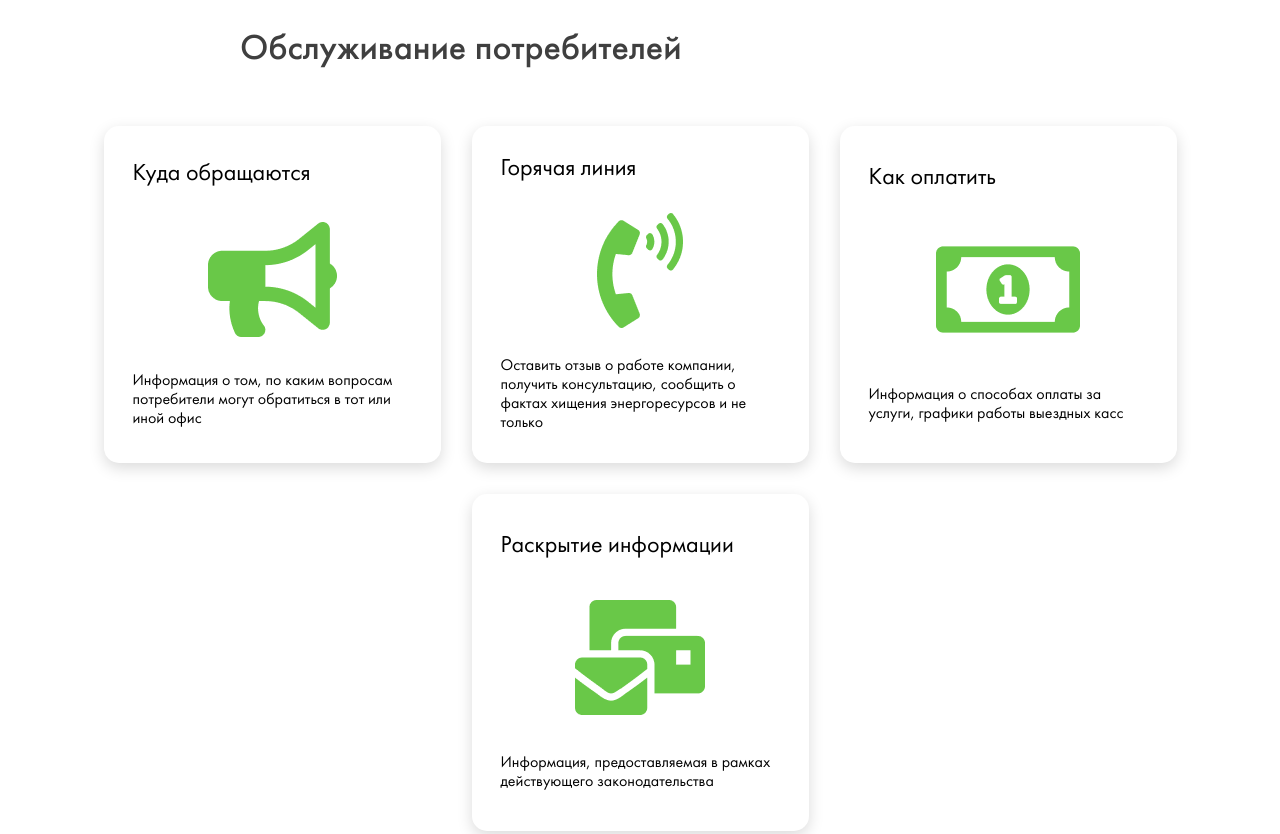
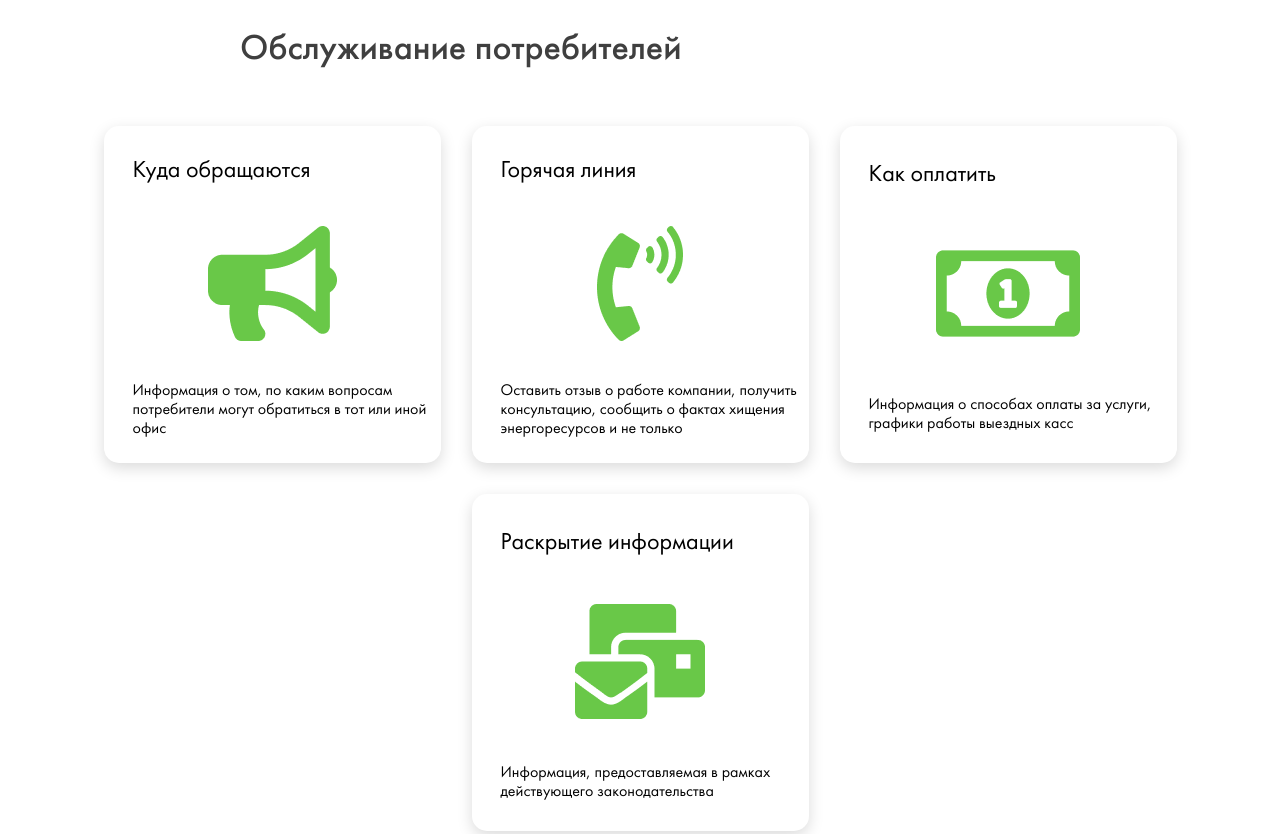
Before and after one commit to machine-del/Practice-1, a plain HTML site: page index.html in a window 1280 px wide. Shown: the part 820-1654 px from the top of the page. Drawn offline with Linux system fonts and the light colour scheme; files whose address does not match are found by name.

Commit message:
feat: edited style css

```diff
--- a/css/style.css
+++ b/css/style.css
@@ -227,12 +227,12 @@
     justify-content: center;
   }
 
-  .service__card--subtitle,
   .service__card--title {
-    padding: 29px;
+    padding: 31px 0px 41px 29px;
   }
 
   .service__card--subtitle {
+    padding: 40px 0px 24px 29px;
     font-family: "FuturaBookC";
     font-weight: 400;
     font-size: 16px;
```
